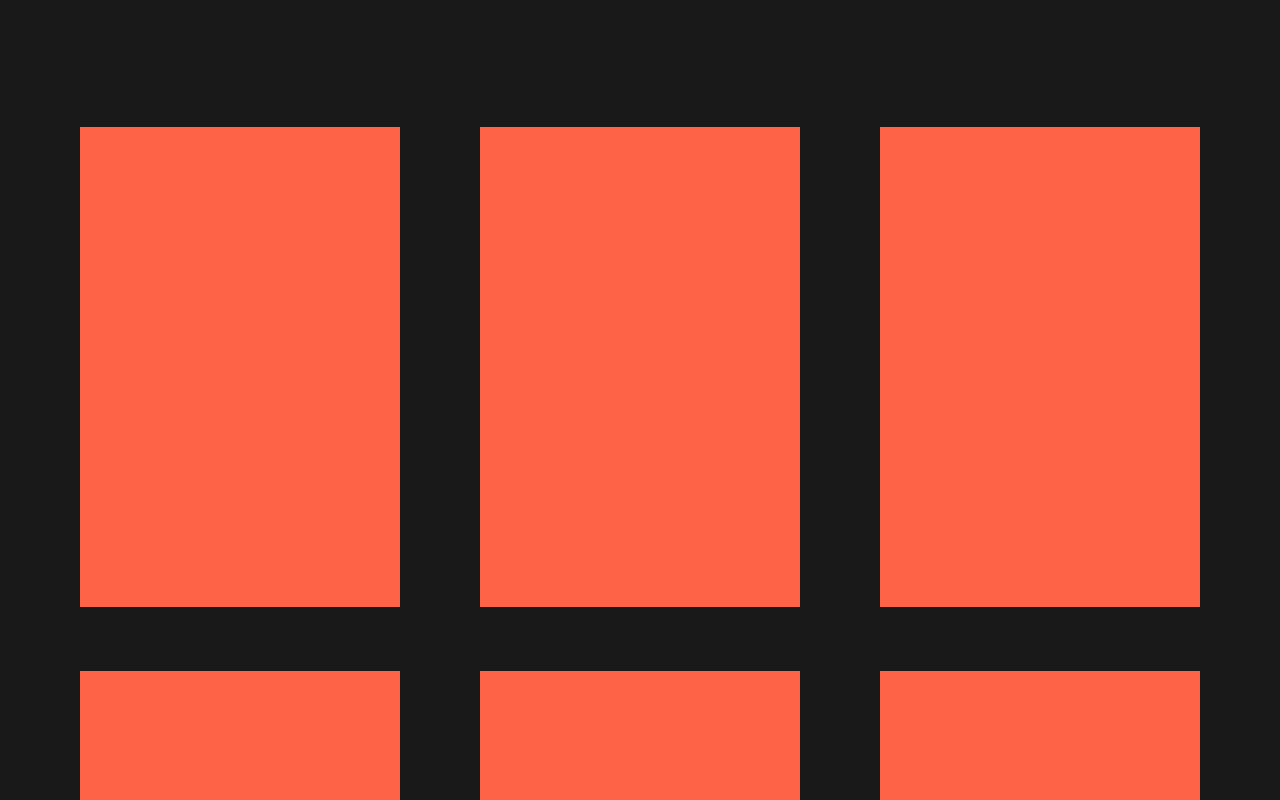
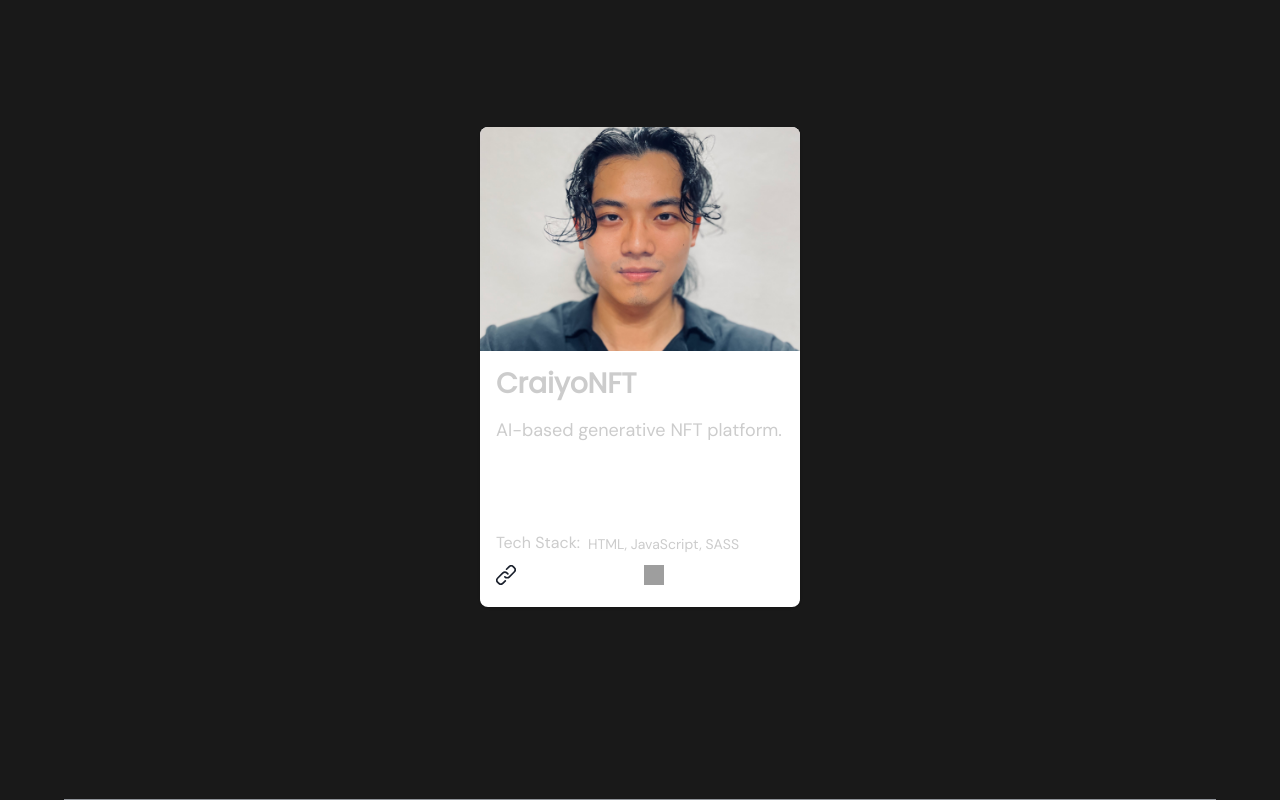
Before and after one commit to kevinchangjk/portfolio, a Next.js app: page / in a window 1280 px wide. Shown: the part 1940-2740 px from the top of the page. Built offline with nearby package versions, Linux system fonts and the light colour scheme; grey boxes are pictures that could not be loaded.

Commit message:
home: draft project cell

```diff
--- a/package.json
+++ b/package.json
@@ -9,6 +9,7 @@
     "lint": "next lint"
   },
   "dependencies": {
+    "@chakra-ui/icons": "^2.0.19",
     "@chakra-ui/react": "^2.7.1",
     "@emotion/react": "^11.11.1",
     "@emotion/styled": "^11.11.0",
--- /dev/null
+++ b/src/components/ProjectCard.tsx
@@ -0,0 +1,78 @@
+import { Project } from "@/utils/types";
+import { LinkIcon } from "@chakra-ui/icons";
+import {
+  Box,
+  Card,
+  CardBody,
+  CardFooter,
+  CardHeader,
+  HStack,
+  Heading,
+  Image,
+  Link,
+  Text,
+  VStack,
+} from "@chakra-ui/react";
+
+export default function ProjectCard({ projectData }: { projectData: Project }) {
+  const { title, description, imageUrl, sourceUrl, previewUrl } = projectData;
+  return (
+    <Card width="20rem" height="30rem" borderRadius="0.5rem">
+      <Image
+        src={imageUrl}
+        width="full"
+        height="14rem"
+        fit="cover"
+        borderTopRadius="0.5rem"
+        marginBottom="1rem"
+      />
+      <CardHeader
+        marginTop="0rem"
+        marginBottom="1rem"
+        marginX="0rem"
+        paddingY="0rem"
+        paddingX="1rem"
+      >
+        <Heading variant="card">{title}</Heading>
+      </CardHeader>
+      <CardBody
+        marginTop="0rem"
+        marginBottom="1rem"
+        marginX="0rem"
+        paddingY="0rem"
+        paddingX="1rem"
+      >
+        <Text variant="cardBody">{description}</Text>
+      </CardBody>
+      <CardFooter margin="0rem" paddingX="1rem">
+        <VStack width="full" margin="0rem" padding="0rem">
+          <HStack width="full" alignItems="end">
+            <Text variant="techStack">Tech Stack: </Text>
+            <Text variant="tech">HTML, JavaScript, SASS</Text>
+          </HStack>
+          <HStack width="full">
+            <Box width="50%">
+              <Link href={previewUrl}>
+                <HStack>
+                  <LinkIcon boxSize="20px" />
+                  <Text variant="cardFooter">Live Preview</Text>
+                </HStack>
+              </Link>
+            </Box>
+            <Box width="50%">
+              <Link href={sourceUrl}>
+                <HStack>
+                  <Image
+                    src="/images/social-media/github-dark.svg"
+                    boxSize="20px"
+                  />
+                  <Text variant="cardFooter">Source Code</Text>
+                </HStack>
+              </Link>
+            </Box>
+          </HStack>
+        </VStack>
+      </CardFooter>
+    </Card>
+  );
+}
--- a/src/components/ProjectGrid.tsx
+++ b/src/components/ProjectGrid.tsx
@@ -1,4 +1,21 @@
-import { Box, SimpleGrid } from "@chakra-ui/react";
+import { Project } from "@/utils/types";
+import { SimpleGrid } from "@chakra-ui/react";
+import data from "../data/projects.json" assert { type: "json" };
+import ProjectCard from "./ProjectCard";
+
+function buildCard(projectData: Project) {
+  return <ProjectCard projectData={projectData} />;
+}
+
+function buildGrid(allProjects: Project[]) {
+  const result = [];
+  for (const project of allProjects) {
+    const card = buildCard(project);
+    result.push(card);
+  }
+
+  return result;
+}
 
 export default function ProjectGrid() {
   return (
@@ -9,12 +26,7 @@ export default function ProjectGrid() {
       spacingY="4rem"
       justifyItems="center"
     >
-      <Box backgroundColor="tomato" height="30rem" width="20rem"></Box>
-      <Box backgroundColor="tomato" height="30rem" width="20rem"></Box>
-      <Box backgroundColor="tomato" height="30rem" width="20rem"></Box>
-      <Box backgroundColor="tomato" height="30rem" width="20rem"></Box>
-      <Box backgroundColor="tomato" height="30rem" width="20rem"></Box>
-      <Box backgroundColor="tomato" height="30rem" width="20rem"></Box>
+      {buildGrid(data.projects)}
     </SimpleGrid>
   );
 }
--- a/src/components/TechStackCell.tsx
+++ b/src/components/TechStackCell.tsx
@@ -1,16 +1,16 @@
+import { Tech } from "@/utils/types";
 import { Image, Link } from "@chakra-ui/react";
 
-export default function TechStackCell({
-  techName,
-  imageUrl,
-  sourceUrl,
-}: {
-  techName: string;
-  imageUrl: string;
-  sourceUrl: string;
-}) {
+export default function TechStackCell({ techData }: { techData: Tech }) {
+  const { name, imageUrl, sourceUrl } = techData;
+
   return (
-    <Link width="fit-content" height="fit-content" href={sourceUrl} key={`${techName}-techStack`}>
+    <Link
+      width="fit-content"
+      height="fit-content"
+      href={sourceUrl}
+      key={`${name}-techStack`}
+    >
       <Image src={imageUrl} boxSize="8rem" fit="contain" />
     </Link>
   );
--- a/src/components/TechStackGrid.tsx
+++ b/src/components/TechStackGrid.tsx
@@ -1,34 +1,16 @@
 import { SimpleGrid } from "@chakra-ui/react";
 import TechStackCell from "./TechStackCell";
+import { Tech } from "@/utils/types";
 import data from "../data/tech-stack.json" assert { type: "json" };
 
-interface Tech {
-  name: string;
-  imageUrl: string;
-  sourceUrl: string;
-};
-
-function extractUrls(allUrls: Tech[]) {
-  const names = [];
-  const imageUrls = [];
-  const sourceUrls = [];
-  for (const tech of allUrls) {
-    names.push(tech.name);
-    imageUrls.push(tech.imageUrl);
-    sourceUrls.push(tech.sourceUrl);
-  }
-  return { names, imageUrls, sourceUrls };
-}
-
-function buildCell(name: string, imageUrl: string, sourceUrl: string) {
-  return (<TechStackCell techName={name} imageUrl={imageUrl} sourceUrl={sourceUrl} />);
+function buildCell(techData: Tech) {
+  return <TechStackCell techData={techData} />;
 }
 
 function buildGrid(allUrls: Tech[]) {
-  const { names, imageUrls, sourceUrls } = extractUrls(allUrls);
   const result = [];
-  for (let i = 0; i < imageUrls.length; i++) {
-    const cell = buildCell(names[i], imageUrls[i], sourceUrls[i]);
+  for (const tech of allUrls) {
+    const cell = buildCell(tech);
     result.push(cell);
   }
 
@@ -44,7 +26,7 @@ export default function TechStackGrid() {
       spacingY="5rem"
       justifyItems="center"
     >
-    {buildGrid(data.techStack)}
+      {buildGrid(data.techStack)}
     </SimpleGrid>
   );
 }
--- /dev/null
+++ b/src/data/projects.json
@@ -0,0 +1,11 @@
+{
+  "projects": [
+    {
+      "title": "CraiyoNFT",
+      "description": "AI-based generative NFT platform.",
+      "imageUrl": "/images/profile.jpg",
+      "sourceUrl": "https://github.com/VMP-SG/CraiyoNFT",
+      "previewUrl": "https://craiyonft.vmpsg.xyz/"
+    }
+  ]
+}
--- a/src/styles/theme.ts
+++ b/src/styles/theme.ts
@@ -3,7 +3,7 @@ import { LinkStyles as Link } from "../components/Navbar";
 
 const Heading = defineStyleConfig({
   baseStyle: {
-    fontWeight: "bold"
+    fontWeight: "bold",
   },
   sizes: {},
   variants: {
@@ -14,10 +14,45 @@ const Heading = defineStyleConfig({
     secondary: {
       fontSize: "32px",
       fontWeight: "normal",
-      color: "gray.3"
-    }
+      color: "gray.3",
+    },
+    card: {
+      fontSize: "28px",
+      fontWeight: "semibold",
+      color: "gray.4",
+    },
   },
-  defaultProps: {}
+  defaultProps: {},
+});
+
+const Text = defineStyleConfig({
+  baseStyle: {
+    fontWeight: "normal",
+  },
+  sizes: {},
+  variants: {
+    cardBody: {
+      fontSize: "18px",
+      fontWeight: "light",
+      color: "gray.4",
+    },
+    cardFooter: {
+      fontSize: "16px",
+      fontWeight: "normal",
+      color: "white",
+    },
+    techStack: {
+      fontSize: "16px",
+      fontWeight: "normal",
+      color: "gray.4",
+    },
+    tech: {
+      fontSize: "14px",
+      fontWeight: "light",
+      color: "gray.4",
+    },
+  },
+  defaultProps: {},
 });
 
 const extensions = {
@@ -30,7 +65,7 @@ const extensions = {
       1: "#363636",
       2: "#42446E",
       3: "#A7A7A7",
-      4: "#CCCCCC"
+      4: "#CCCCCC",
     },
     blue: "#13B0F5",
     pink: "#E70FAA",
@@ -43,7 +78,8 @@ const extensions = {
   components: {
     Link,
     Heading,
-  }
+    Text,
+  },
 };
 
 export default extendTheme(extensions);
--- /dev/null
+++ b/src/utils/types.ts
@@ -0,0 +1,13 @@
+export interface Tech {
+  name: string;
+  imageUrl: string;
+  sourceUrl: string;
+}
+
+export interface Project {
+  title: string;
+  description: string;
+  imageUrl: string;
+  sourceUrl: string;
+  previewUrl: string;
+}
```
Also changed, not shown: 1 other file (tests, documents, lock files or other folders).
